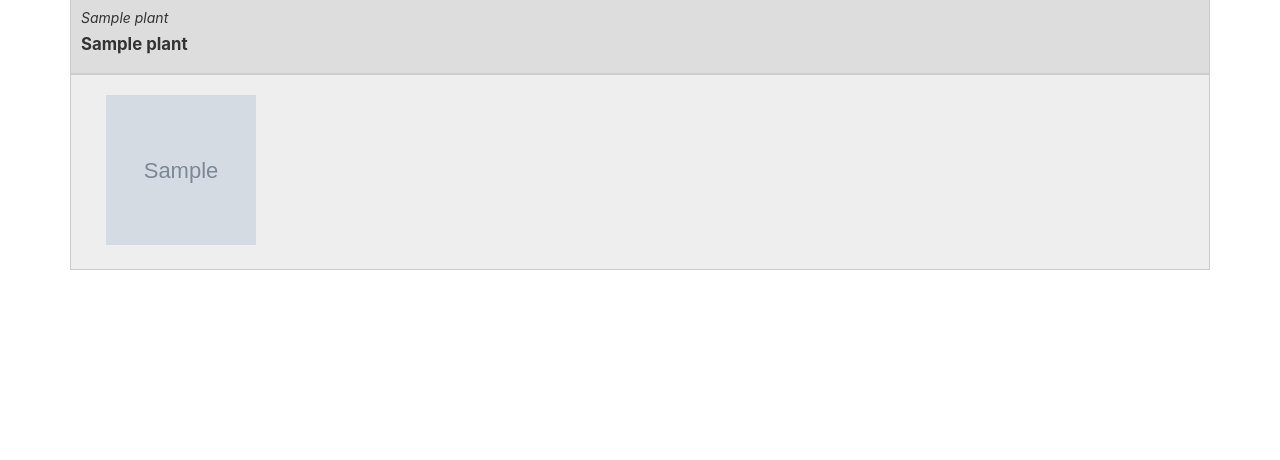
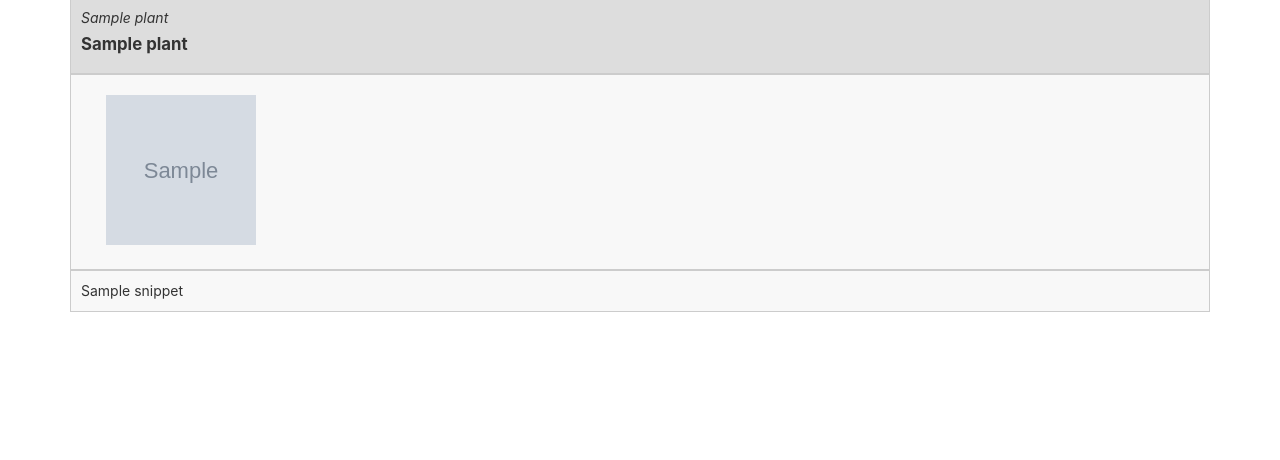
Before and after one commit to gordon-krefting/PlantBook, a Python web app: template book_formatter/book_formatter/templates/index.jinja2 in a window 1280 px wide. Shown: the part 139-599 px from the top of the page. Run offline with Jinja, Linux system fonts and the light colour scheme; the template is opened without the code that fills it: most values are stand-ins (such as "Sample title", 1, 10 or a date in 2020); grey boxes marked "Sample" are stand-in pictures; some libraries are stand-ins or nearby versions.

Commit message:
Improving snippet display

```diff
--- a/book_formatter/book_formatter/templates/index.jinja2
+++ b/book_formatter/book_formatter/templates/index.jinja2
@@ -52,13 +52,14 @@
     </div>
 
   {% macro plantEntry(p) -%}
+    <div style="margin-bottom:30px;">
       <div class="row" style="border: solid #cccccc 1px; padding:10px; background:#dddddd;">
         <div class="column plant_listing">
         <p class="scientific_name">{{p.scientific_name}}</p>
         <p class="common_name">{{p.common_name}}</p>
         </div>
       </div>
-      <div class="row" style="border: solid #cccccc 1px; padding:20px; margin-bottom:30px; background:#eeeeee">
+      <div class="row" style="border: solid #cccccc 1px; padding:20px; background:#f8f8f8">
       {% for photo in p.photo_records %}
         <div class="col-sm-2  pswp-gallery__item">
           <a
@@ -71,7 +72,7 @@
           </a>
           <div class="pswp-caption-content">
 	    <div class="plant_caption">
-	    <p>{{plant_types[p.plant_type]}}</p>
+            <p>{{plant_types[p.plant_type]}}</p>
             <p class="scientific_name">{{p.scientific_name}}</p>
             <p class="common_name">{{p.common_name}}</p>
             <p>{{photo.date}}</p>
@@ -81,12 +82,17 @@
               <dd>{{locations[l]}}</dd>
               {% endfor %}
             </dl>
-            {% if p.snippet %}<p>{{p.snippet}}</p>{% endif %}
             </div>
           </div>
         </div>
       {% endfor %}
       </div>
+      {% if p.snippet %}
+      <div class="row" style="border: solid #cccccc 1px; padding:10px; background:#f8f8f8;">
+        <div class="column plant_listing">{{p.snippet}}</div>
+      </div>
+      {% endif %}
+    </div>
   {%- endmacro %}
 
   {% macro plantList(key, plants) -%}
--- a/book_formatter/book_formatter/values.py
+++ b/book_formatter/book_formatter/values.py
@@ -13,7 +13,7 @@ LOCATIONS = {
     'frontyard': 'Front Yard',
     'meadow': 'Meadow',
     'meadowgarden': 'Meadow Garden',
-    'pondarea': 'Pond Area',
+    'pondarea': 'The Pond',
     'slopegarden': 'Slope Garden',
-    'other': 'Other',
+    'other': 'The Woods',
 }
```
